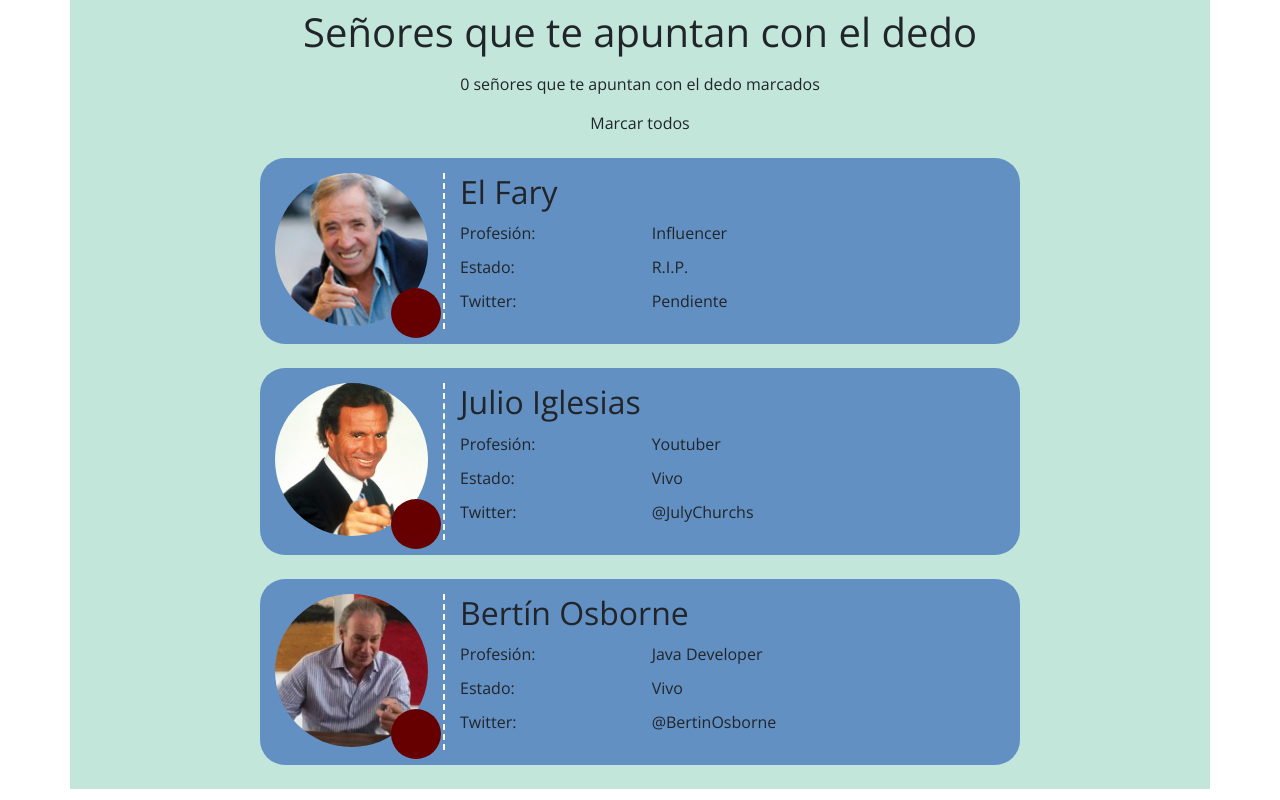
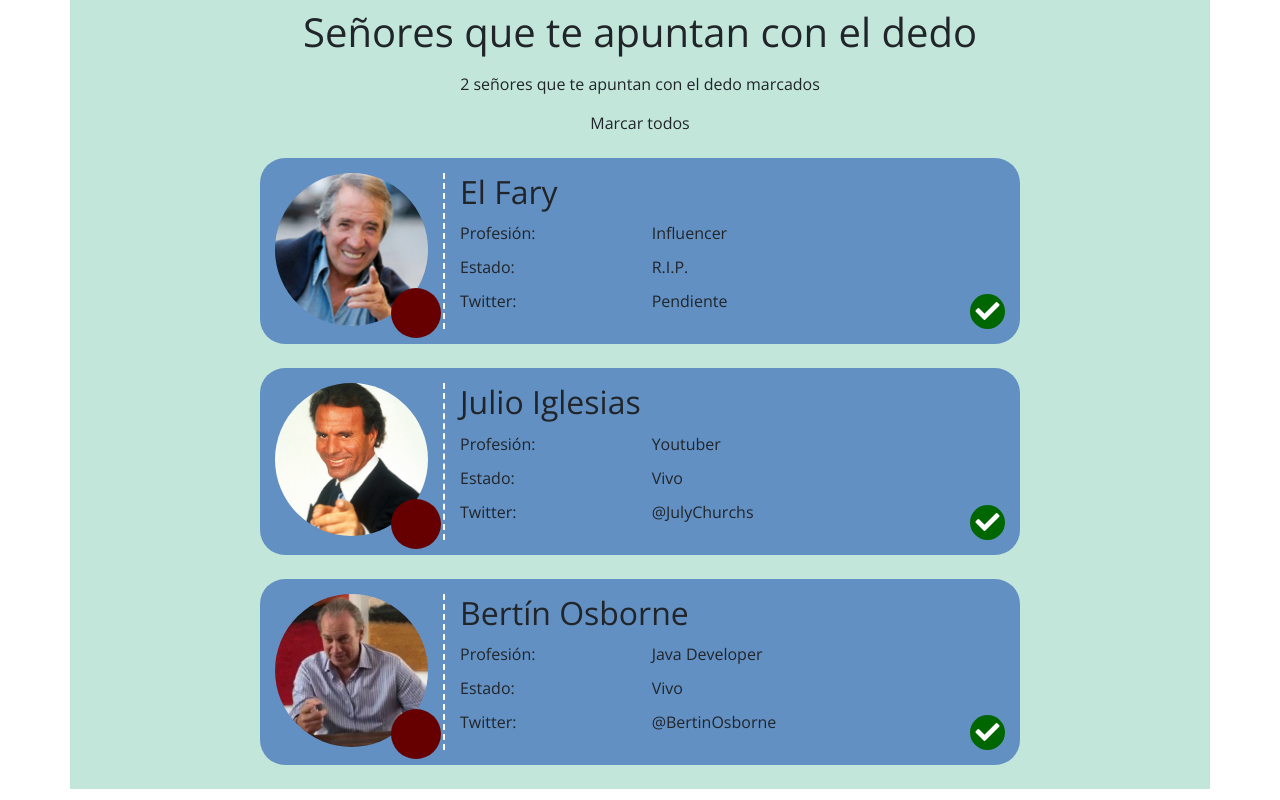
Before and after one commit to polrb5/c2-ejercicio-senyores-dom-pol, a website with bundled scripts: page index.html in a window 1280 px wide. Built offline with nearby package versions, Linux system fonts and the light colour scheme.

Commit message:
marcador de numero de señores apuntando añadido

```diff
--- a/css/estilos.css
+++ b/css/estilos.css
@@ -56,3 +56,9 @@ body {
 .senyor-molde {
   display: none;
 }
+.imagen-fijada {
+  transform: scaleX(-1);
+}
+.icono-fijado {
+  display: block;
+}
--- a/index.html
+++ b/index.html
@@ -26,7 +26,8 @@
       <header class="cabecera text-center py-2 row">
         <h1 class="col-12">Señores que te apuntan con el dedo</h1>
         <span class="col-12 mt-2"
-          >0 señores que te apuntan con el dedo marcados</span
+          ><span class="cantidad-senyores">0</span> señores que te apuntan con
+          el dedo marcados</span
         >
         <button class="col-2 offset-5 btn mt-2">Marcar todos</button>
       </header>
@@ -34,7 +35,12 @@
         <article class="senyor senyor-molde col-8 offset-2 mb-4">
           <div class="row">
             <div class="avatar col">
-              <img src="" class="img-fluid rounded-circle" width="214" alt="" />
+              <img
+                src=""
+                class="imagen-fijada img-fluid rounded-circle"
+                width="214"
+                alt=""
+              />
               <span class="inicial text-center rounded-circle"></span>
             </div>
             <div class="info col">
@@ -55,7 +61,7 @@
               </ul>
             </div>
           </div>
-          <i class="icono fas fa-check"></i>
+          <i class="icono icono-fijado fas fa-check"></i>
         </article>
       </main>
     </div>
--- a/js/index.js
+++ b/js/index.js
@@ -2,7 +2,7 @@ import { senyores } from "../datos/senyores.js";
 
 const principal = document.querySelector(".principal");
 
-for (const { nombre, foto, profesion, estado, twitter } of senyores) {
+for (const { nombre, foto, profesion, estado, twitter, marcado } of senyores) {
   const senyorElemento = document
     .querySelector(".senyor-molde")
     .cloneNode(true);
@@ -18,5 +18,21 @@ for (const { nombre, foto, profesion, estado, twitter } of senyores) {
   const senyorTwitter = senyorElemento.querySelector(".twitter-dato");
   senyorTwitter.textContent = twitter;
 
+  /*   const imagenFijada = senyorElemento.querySelector(".avatar img");
+  const iconoFijado = senyorElemento.querySelector(".icono");
+  if (marcado) {
+    imagenFijada.classList.add("imagen-fijada");
+    iconoFijado.classList.add("icono-fijado");
+  } */
+
   principal.append(senyorElemento);
 }
+
+const cantidadSenyores = document.querySelector(".cantidad-senyores");
+let senyoresMarcados = 0;
+for (const senyor of senyores) {
+  if (senyor.marcado) {
+    senyoresMarcados++;
+  }
+}
+cantidadSenyores.textContent = senyoresMarcados;
```
